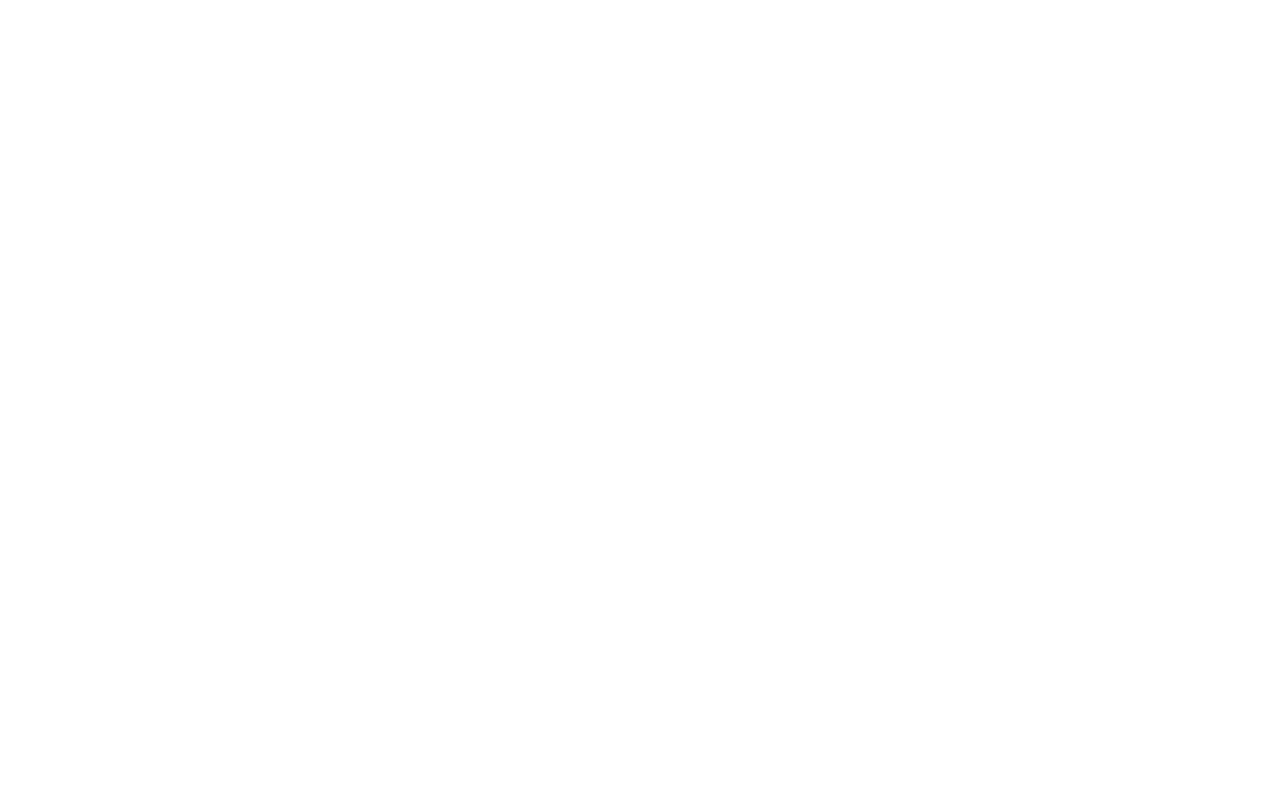
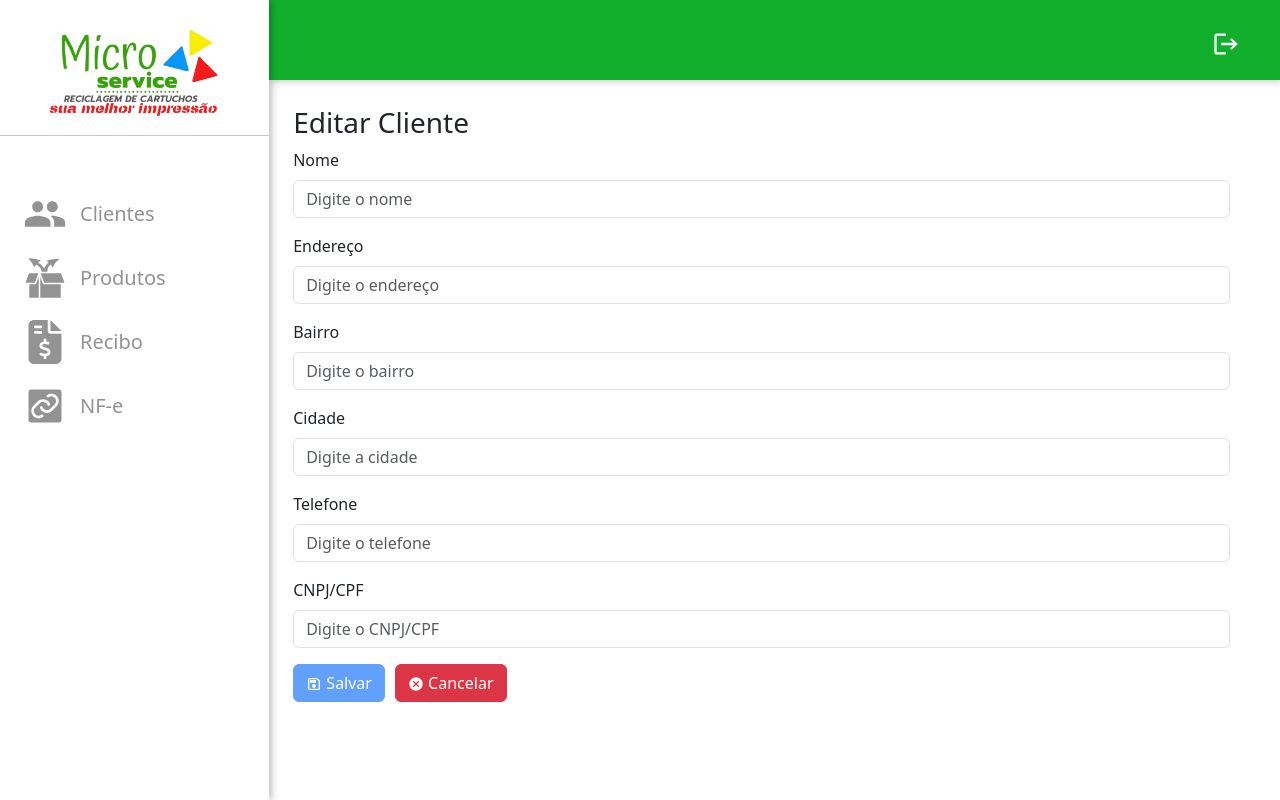
Before and after one commit to Eduardoep89/frontend-recibo-facil-app, a React (Create React App) app: page /cliente/editar in a window 1280 px wide. Before the commit this address had no page. Built offline with nearby package versions, Linux system fonts and the light colour scheme; no server answers.

Commit message:
Editar Cliente ok

```diff
--- a/src/App.js
+++ b/src/App.js
@@ -4,6 +4,7 @@
 import { Clientes } from "./paginas/Clientes/Cliente";
 import { Produtos } from "./paginas/Produtos/Produto";
 import { Recibos } from "./paginas/Recibos/Recibo";
+import { EditarCliente } from "./paginas/EditarCliente/EditarCliente";
 
 function App() {
   return (
@@ -13,6 +14,7 @@
         <Route path="/clientes" element={<Clientes />} />
         <Route path="/produtos" element={<Produtos />} />
         <Route path="/recibos" element={<Recibos />} />
+        <Route path="/cliente/editar" element={<EditarCliente />} />
       </Routes>
     </BrowserRouter>
   );
--- a/src/componentes/Sidebar/Sidebar.module.css
+++ b/src/componentes/Sidebar/Sidebar.module.css
@@ -12,8 +12,8 @@
 }
 
 .pagina_conteudo {
-    margin-left: 21%; /* Garante que o conteúdo não fique por trás do Sidebar */
-    padding-top: 10vh; /* Compensa a altura do Topbar */
+    margin-left: 19%; /* Garante que o conteúdo não fique por trás do Sidebar */
+    padding-top: 7vh; /* Compensa a altura do Topbar */
     transition: margin-left 0.3s ease;
 }
 
--- a/src/componentes/SidebarItem/SidebarItem.module.css
+++ b/src/componentes/SidebarItem/SidebarItem.module.css
@@ -34,7 +34,9 @@
 
 /* Efeito de Hover */
 .sidebar_item:hover {
+    transform: scale(1.1);
     color: #12af2c;
+    transition: transform 0.3s ease;
 }
 
 /* Responsividade */
--- a/src/paginas/Clientes/Cliente.js
+++ b/src/paginas/Clientes/Cliente.js
@@ -107,6 +107,7 @@
                 <tr>
                   <th>Nome</th>
                   <th>Endereço</th>
+                  <th>Bairro</th>
                   <th>Cidade</th>
                   <th>Telefone</th>
                   <th>CNPJ/CPF</th>
@@ -121,6 +122,7 @@
                     <tr key={cliente.id}>
                       <td>{cliente.nome}</td>
                       <td>{cliente.endereco}</td>
+                      <td>{cliente.bairro}</td>
                       <td>{cliente.cidade}</td>
                       <td>{cliente.telefone}</td>
                       <td>{cliente.cnpjCpf}</td>
--- /dev/null
+++ b/src/paginas/EditarCliente/EditarCliente.js
@@ -0,0 +1,199 @@
+import { useEffect, useState } from "react";
+import { Sidebar } from "../../componentes/Sidebar/Sidebar";
+import { Topbar } from "../../componentes/Topbar/Topbar";
+import style from "./EditarCliente.module.css";
+import { useLocation, useNavigate } from "react-router-dom";
+import ClienteApi from "../../services/clienteAPI"; // Importe o ClienteApi
+import Form from "react-bootstrap/Form";
+import Button from "react-bootstrap/esm/Button";
+import Alert from "react-bootstrap/Alert"; // Importação do Alert
+import { MdOutlineSave, MdCancel } from "react-icons/md";
+
+export function EditarCliente() {
+  const location = useLocation();
+  const navigate = useNavigate();
+
+  const [id] = useState(location.state); // Obtém o ID do cliente da rota
+
+  const [nome, setNome] = useState("");
+  const [endereco, setEndereco] = useState("");
+  const [bairro, setBairro] = useState("");
+  const [cidade, setCidade] = useState("");
+  const [telefone, setTelefone] = useState("");
+  const [cnpjCpf, setCnpjCpf] = useState("");
+  const [showAlert, setShowAlert] = useState(false); // Estado para controlar o alerta
+  const [alertVariant, setAlertVariant] = useState("success"); // Estado para o tipo de alerta
+  const [alertMessage, setAlertMessage] = useState(""); // Estado para a mensagem do alerta
+
+  const handleSubmit = async (e) => {
+    e.preventDefault();
+
+    if (isFormValid()) {
+      try {
+        // Atualiza o cliente
+        await ClienteApi.atualizarAsync(
+          id,
+          nome,
+          endereco,
+          bairro,
+          cidade,
+          telefone,
+          cnpjCpf
+        );
+        setAlertVariant("success"); // Alerta de sucesso
+        setAlertMessage("Cliente atualizado com sucesso!");
+        setShowAlert(true); // Exibe o alerta
+        setTimeout(() => {
+          navigate("/clientes"); // Redireciona após 1 segundo
+        }, 1000);
+      } catch (error) {
+        console.error("Erro ao atualizar cliente", error);
+        setAlertVariant("danger"); // Alerta de erro
+        setAlertMessage("Erro ao atualizar cliente. Tente novamente.");
+        setShowAlert(true); // Exibe o alerta
+      }
+    } else {
+      setAlertVariant("danger"); // Alerta de erro
+      setAlertMessage("Por favor, preencha todos os campos corretamente.");
+      setShowAlert(true); // Exibe o alerta
+    }
+  };
+
+  const handleCancelar = () => {
+    navigate("/clientes");
+  };
+
+  useEffect(() => {
+    const buscarDadosCliente = async () => {
+      try {
+        const cliente = await ClienteApi.obterPorIdAsync(id); // Busca os dados do cliente
+        setNome(cliente.nome);
+        setEndereco(cliente.endereco);
+        setBairro(cliente.bairro);
+        setCidade(cliente.cidade);
+        setTelefone(cliente.telefone);
+        setCnpjCpf(cliente.cnpjCpf);
+      } catch (error) {
+        console.error("Erro ao buscar dados do cliente: ", error);
+      }
+    };
+
+    buscarDadosCliente();
+  }, [id]);
+
+  const isFormValid = () => {
+    return nome && endereco && bairro && cidade && telefone && cnpjCpf;
+  };
+
+  return (
+    <Sidebar>
+      <Topbar>
+        <div className={style.pagina_conteudo}>
+          <h3>Editar Cliente</h3>
+          <Form onSubmit={handleSubmit}>
+            <Form.Group controlId="formNome" className="mb-3">
+              <Form.Label>Nome</Form.Label>
+              <Form.Control
+                type="text"
+                placeholder="Digite o nome"
+                name="nome"
+                value={nome}
+                onChange={(e) => setNome(e.target.value)}
+                required
+              />
+            </Form.Group>
+
+            <Form.Group controlId="formEndereco" className="mb-3">
+              <Form.Label>Endereço</Form.Label>
+              <Form.Control
+                type="text"
+                placeholder="Digite o endereço"
+                name="endereco"
+                value={endereco}
+                onChange={(e) => setEndereco(e.target.value)}
+                required
+              />
+            </Form.Group>
+
+            <Form.Group controlId="formBairro" className="mb-3">
+              <Form.Label>Bairro</Form.Label>
+              <Form.Control
+                type="text"
+                placeholder="Digite o bairro"
+                name="bairro"
+                value={bairro}
+                onChange={(e) => setBairro(e.target.value)}
+                required
+              />
+            </Form.Group>
+
+            <Form.Group controlId="formCidade" className="mb-3">
+              <Form.Label>Cidade</Form.Label>
+              <Form.Control
+                type="text"
+                placeholder="Digite a cidade"
+                name="cidade"
+                value={cidade}
+                onChange={(e) => setCidade(e.target.value)}
+                required
+              />
+            </Form.Group>
+
+            <Form.Group controlId="formTelefone" className="mb-3">
+              <Form.Label>Telefone</Form.Label>
+              <Form.Control
+                type="text"
+                placeholder="Digite o telefone"
+                name="telefone"
+                value={telefone}
+                onChange={(e) => setTelefone(e.target.value)}
+                required
+              />
+            </Form.Group>
+
+            <Form.Group controlId="formCnpjCpf" className="mb-3">
+              <Form.Label>CNPJ/CPF</Form.Label>
+              <Form.Control
+                type="text"
+                placeholder="Digite o CNPJ/CPF"
+                name="cnpjCpf"
+                value={cnpjCpf}
+                onChange={(e) => setCnpjCpf(e.target.value)}
+                required
+              />
+            </Form.Group>
+
+            <Button
+              className={style.botao_salvar}
+              variant="primary"
+              type="submit"
+              disabled={!isFormValid()}
+            >
+              <MdOutlineSave /> Salvar
+            </Button>
+            <Button
+              className={style.botao_cancelar}
+              variant="danger"
+              onClick={handleCancelar}
+            >
+              <MdCancel /> Cancelar
+            </Button>
+          </Form>
+
+          {/* Alerta personalizado */}
+          {showAlert && (
+            <div className={style.alertContainer}>
+              <Alert
+                variant={alertVariant}
+                onClose={() => setShowAlert(false)}
+                dismissible
+              >
+                {alertMessage}
+              </Alert>
+            </div>
+          )}
+        </div>
+      </Topbar>
+    </Sidebar>
+  );
+}
--- /dev/null
+++ b/src/paginas/EditarCliente/EditarCliente.module.css
@@ -0,0 +1,26 @@
+.pagina_conteudo {
+    width: 100%;
+    height: 100%;
+    padding: 50px;
+}
+
+.alertContainer {
+    position: fixed; /* Fixa o alerta na tela */
+    top: 10px; /* Distância do topo */
+    left: 50%; /* Centraliza horizontalmente */
+    transform: translateX(-50%); /* Ajusta o posicionamento */
+    z-index: 1000; /* Garante que o alerta fique acima de outros elementos */
+    width: 100%; /* Largura total */
+    max-width: 300px; /* Largura máxima do alerta */
+}
+
+.botao_cancelar,
+.botao_salvar {
+    align-items: center;
+    gap: 10px;
+    padding: 8px 30px;
+}
+
+.botao_cancelar {
+    margin-left: 10px;
+}
```
